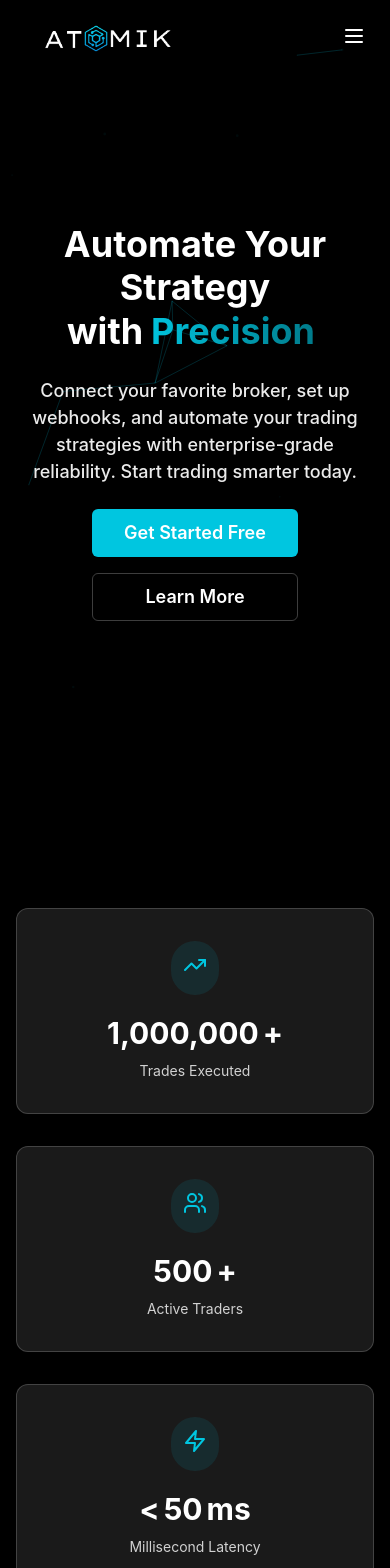
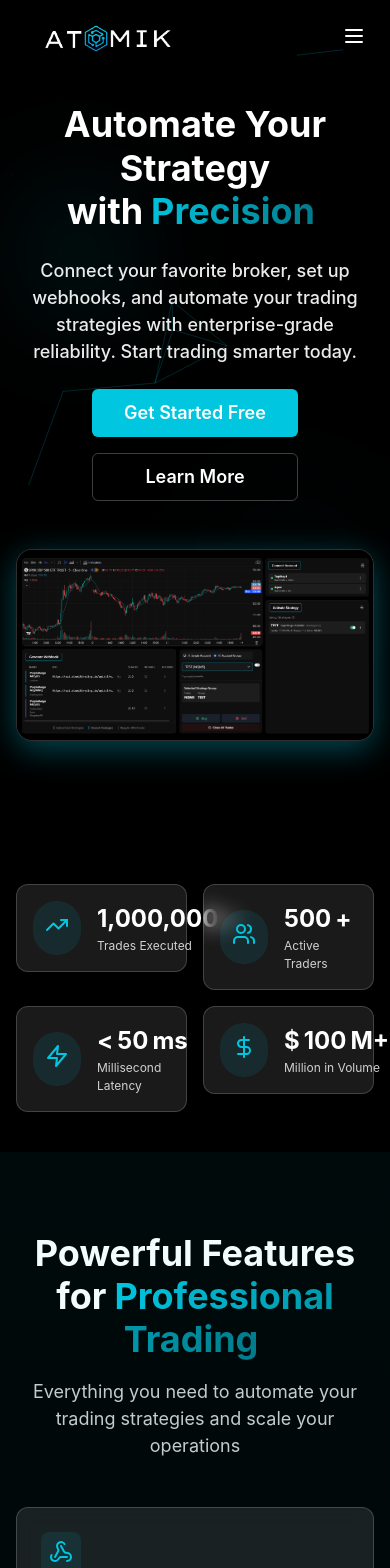
Before and after one commit to elcapitan88/ATOMIK-frontend, a React (Create React App) app: page / in a window 390 px wide. Shown: the top 1568 px of the page. Built offline with nearby package versions, Linux system fonts and the light colour scheme; what configcat-react would draw is missing.

Commit message:
Updates to make homepage more mobile friendly. Add hero image

```diff
--- a/src/components/pages/Homepage/Footer.js
+++ b/src/components/pages/Homepage/Footer.js
@@ -8,6 +8,9 @@ import {
   VStack,
   HStack,
   Icon,
+  Divider,
+  Flex,
+  Image
 } from '@chakra-ui/react';
 import { Link as RouterLink } from 'react-router-dom';
 import { Mail, Youtube } from 'lucide-react';
@@ -32,24 +35,59 @@ const TikTokIcon = ({ size = 24, ...props }) => (
   </Icon>
 );
 
+// A simple footer link component
+const FooterLink = ({ label, href }) => (
+  <Box
+    as="a"
+    href={href}
+    color="whiteAlpha.800"
+    _hover={{ color: "rgba(0, 198, 224, 1)" }}
+    fontSize={{ base: "xs", md: "sm" }}
+    transition="color 0.2s"
+    py={{ base: 1, md: 1.5 }}
+  >
+    {label}
+  </Box>
+);
+
 const Footer = () => {
-  const productLinks = [
-    { label: 'Features', href: '#features' },
-    { label: 'Security', href: '#security' },
-    { label: 'Pricing', href: '#pricing' },
-    { label: 'Resources', href: '#resources' },
-  ];
-
-  const companyLinks = [
-    { label: 'Contact', href:`mailto:${encodeURIComponent('support@atomiktrading.io')}?subject=${encodeURIComponent('[AtomikTrading Support]')}`},
-    { label: 'Partners', href: '/partners' },
-  ];
-
-  const legalLinks = [
-    { label: 'Privacy Policy', href: 'https://docs.atomiktrading.io/docs/legal/privacy-policy' },
-    { label: 'Terms of Service', href: 'https://docs.atomiktrading.io/docs/legal/terms-of-service' },
-    { label: 'Cookie Policy', href: 'https://docs.atomiktrading.io/docs/legal/cookie-policy' },
-    { label: 'Data Protection', href: '/data-protection' },
+  // Organize all links into a single array for mobile
+  const allLinks = [
+    {
+      label: "Features",
+      href: "#features",
+      group: "Product"
+    },
+    {
+      label: "Security",
+      href: "#security",
+      group: "Product"
+    },
+    {
+      label: "Pricing",
+      href: "#pricing",
+      group: "Product"
+    },
+    {
+      label: "Contact",
+      href: `mailto:${encodeURIComponent('support@atomiktrading.io')}?subject=${encodeURIComponent('[AtomikTrading Support]')}`,
+      group: "Company"
+    },
+    {
+      label: "Partners",
+      href: "/partners",
+      group: "Company"
+    },
+    {
+      label: "Privacy Policy",
+      href: "https://docs.atomiktrading.io/docs/legal/privacy-policy",
+      group: "Legal"
+    },
+    {
+      label: "Terms of Service",
+      href: "https://docs.atomiktrading.io/docs/legal/terms-of-service",
+      group: "Legal"
+    }
   ];
 
   const socialLinks = [
@@ -67,7 +105,6 @@ const Footer = () => {
       borderTop="1px solid"
       borderColor="whiteAlpha.200"
       position="relative"
-      overflow="hidden"
     >
       {/* Background Gradient */}
       <Box
@@ -80,111 +117,34 @@ const Footer = () => {
         pointerEvents="none"
       />
 
-      <Container maxW="7xl" py={16} px={{ base: 4, md: 8 }} position="relative">
-        <SimpleGrid
-          templateColumns={{ base: '1fr', md: '2fr 1fr 1fr 1fr' }}
-          spacing={8}
-          mb={12}
+      <Container maxW="7xl" py={{ base: 10, md: 16 }} px={{ base: 4, md: 8 }}>
+        {/* Main Footer Content */}
+        <Flex
+          direction={{ base: "column", md: "row" }}
+          justify="space-between"
+          mb={{ base: 8, md: 12 }}
         >
           {/* Company Info */}
-          <VStack align="flex-start" spacing={6}>
+          <Box
+            mb={{ base: 8, md: 0 }}
+            maxW={{ base: "full", md: "350px" }}
+            textAlign={{ base: "center", md: "left" }}
+          >
             <RouterLink to="/">
-              <Text fontSize="2xl" fontWeight="bold">
+              <Text fontSize="2xl" fontWeight="bold" mb={3}>
                 AtomikTrading
               </Text>
             </RouterLink>
-            <Text color="whiteAlpha.800">
+            <Text color="whiteAlpha.800" mb={4} fontSize={{ base: "sm", md: "md" }}>
               Professional-grade webhook-based trading automation platform. Connect your favorite broker and automate your trading strategies with ease.
             </Text>
-          </VStack>
 
-          {/* Product Links */}
-          <VStack align="flex-start" spacing={4}>
-            <Text fontWeight="medium" fontSize="lg">Product</Text>
-            {productLinks.map((link) => (
-              <Box
-                key={link.label}
-                as="a"
-                href={link.href}
-                color="whiteAlpha.800"
-                _hover={{ color: "rgba(0, 198, 224, 1)" }}
-                fontSize="sm"
-              >
-                {link.label}
-              </Box>
-            ))}
-          </VStack>
-
-          {/* Company Links */}
-          <VStack align="flex-start" spacing={4}>
-            <Text fontWeight="medium" fontSize="lg">Company</Text>
-            {companyLinks.map((link) => (
-              <Box
-                key={link.label}
-                as="a"
-                href={link.href}
-                color="whiteAlpha.800"
-                _hover={{ color: "rgba(0, 198, 224, 1)" }}
-                fontSize="sm"
-              >
-                {link.label}
-              </Box>
-            ))}
-          </VStack>
-
-          {/* Legal Links */}
-          <VStack align="flex-start" spacing={4}>
-            <Text fontWeight="medium" fontSize="lg">Legal</Text>
-            {legalLinks.map((link) => (
-              <Box
-                key={link.label}
-                as="a"
-                href={link.href}
-                color="whiteAlpha.800"
-                _hover={{ color: "rgba(0, 198, 224, 1)" }}
-                fontSize="sm"
-              >
-                {link.label}
-              </Box>
-            ))}
-          </VStack>
-        </SimpleGrid>
-
-        <Box
-          borderTop="1px solid"
-          borderColor="whiteAlpha.200"
-          pt={8}
-        >
-          {/* Bottom Bar */}
-          <Stack
-            direction={{ base: 'column', md: 'row' }}
-            justify={{ base: 'center', md: 'space-between' }}
-            align="center"
-            spacing={{ base: 4, md: 0 }}
-          >
-            <Text color="whiteAlpha.600" fontSize="sm">
-              © {new Date().getFullYear()} AtomikTrading. All rights reserved.
-            </Text>
-
-            {/* BetterStack Status Badge */}
-            <Box
-              display="flex"
-              justifyContent="center"
-              mx={{ base: 0, md: 4 }}
-              my={{ base: 4, md: 0 }}
+            {/* Social Links */}
+            <HStack
+              spacing={4}
+              mb={{ base: 2, md: 0 }}
+              justify={{ base: "center", md: "flex-start" }}
             >
-              <iframe
-                src="https://status.atomiktrading.io/badge?theme=dark"
-                width="250"
-                height="30"
-                frameBorder="0"
-                scrolling="no"
-                style={{ colorScheme: 'normal' }}
-                title="Service Status"
-              />
-            </Box>
-
-            <HStack spacing={4}>
               {socialLinks.map((social) => (
                 <Box
                   key={social.label}
@@ -194,14 +154,102 @@ const Footer = () => {
                   rel="noopener noreferrer"
                   color="whiteAlpha.800"
                   _hover={{ color: "rgba(0, 198, 224, 1)" }}
-                  transition="color 0.2s"
                 >
                   <Icon as={social.icon} boxSize={5} />
                 </Box>
               ))}
             </HStack>
-          </Stack>
-        </Box>
+          </Box>
+
+          {/* Desktop Footer Links */}
+          <SimpleGrid
+            display={{ base: 'none', md: 'grid' }}
+            columns={3}
+            spacing={12}
+          >
+            {/* Product Links */}
+            <VStack align="flex-start" spacing={3}>
+              <Text fontWeight="medium" fontSize="md" mb={1}>
+                Product
+              </Text>
+              {allLinks.filter(link => link.group === "Product").map(link => (
+                <FooterLink key={link.label} {...link} />
+              ))}
+            </VStack>
+
+            {/* Company Links */}
+            <VStack align="flex-start" spacing={3}>
+              <Text fontWeight="medium" fontSize="md" mb={1}>
+                Company
+              </Text>
+              {allLinks.filter(link => link.group === "Company").map(link => (
+                <FooterLink key={link.label} {...link} />
+              ))}
+            </VStack>
+
+            {/* Legal Links */}
+            <VStack align="flex-start" spacing={3}>
+              <Text fontWeight="medium" fontSize="md" mb={1}>
+                Legal
+              </Text>
+              {allLinks.filter(link => link.group === "Legal").map(link => (
+                <FooterLink key={link.label} {...link} />
+              ))}
+            </VStack>
+          </SimpleGrid>
+
+          {/* Mobile Footer Links - Simple 2-column grid without collapsible sections */}
+          <SimpleGrid
+            display={{ base: 'grid', md: 'none' }}
+            columns={2}
+            spacing={3}
+            w="full"
+            justifyItems="center"
+            textAlign="center"
+          >
+            {allLinks.map(link => (
+              <FooterLink key={link.label} {...link} />
+            ))}
+          </SimpleGrid>
+        </Flex>
+
+        {/* Divider */}
+        <Divider borderColor="whiteAlpha.200" mb={6} />
+
+        {/* Bottom Bar - Simple layout with status badge */}
+        <Flex
+          direction={{ base: 'column', sm: 'row' }}
+          justify="space-between"
+          align={{ base: 'center', sm: 'center' }}
+          wrap="wrap"
+          gap={4}
+        >
+          <Text
+            color="whiteAlpha.600"
+            fontSize="xs"
+            textAlign={{ base: 'center', sm: 'left' }}
+            order={{ base: 2, sm: 1 }}
+          >
+            © {new Date().getFullYear()} AtomikTrading. All rights reserved.
+          </Text>
+
+          {/* Status Badge - Hidden on very small screens */}
+          <Box
+            order={{ base: 1, sm: 2 }}
+            maxW={{ base: "200px", sm: "250px" }}
+            h="30px"
+            overflow="hidden"
+          >
+            <iframe
+              src="https://status.atomiktrading.io/badge?theme=dark"
+              width="100%"
+              height="30"
+              frameBorder="0"
+              scrolling="no"
+              title="Service Status"
+            />
+          </Box>
+        </Flex>
       </Container>
     </Box>
   );
--- a/src/components/pages/Homepage/Hero.js
+++ b/src/components/pages/Homepage/Hero.js
@@ -1,5 +1,5 @@
 import React from 'react';
-import { Box, Container, Heading, Text, Button, Stack, VStack } from '@chakra-ui/react';
+import { Box, Container, Heading, Text, Button, Stack, VStack, Image } from '@chakra-ui/react';
 import { motion } from 'framer-motion';
 import { Link as RouterLink } from 'react-router-dom';
 import ParticleBackground from './ParticleBackground';
@@ -16,15 +16,41 @@ const Hero = () => {
       bg="black"
       overflow="hidden"
     >
-      {/* Particle Effect */}
+      {/* Particle Effect Background */}
       <ParticleBackground />
 
-      <Container maxW="7xl" position="relative" px={{ base: 4, md: 8 }}>
+      {/* Background Gradient Elements */}
+      <Box
+        position="absolute"
+        top="15%"
+        left="5%"
+        width="30%"
+        height="30%"
+        bgGradient="radial(circle, rgba(0,198,224,0.15) 0%, rgba(0,0,0,0) 70%)"
+        filter="blur(50px)"
+        zIndex={0}
+        pointerEvents="none"
+      />
+
+      <Box
+        position="absolute"
+        bottom="10%"
+        right="5%"
+        width="40%"
+        height="40%"
+        bgGradient="radial(circle, rgba(0,198,224,0.05) 0%, rgba(0,0,0,0) 70%)"
+        filter="blur(60px)"
+        zIndex={0}
+        pointerEvents="none"
+      />
+
+      <Container maxW="7xl" position="relative" px={{ base: 4, md: 8 }} zIndex={1}>
         <Stack
           direction={{ base: 'column', lg: 'row' }}
-          spacing={{ base: 8, lg: 20 }}
+          spacing={{ base: 12, lg: 8 }}
           align="center"
           justify="space-between"
+          py={{ base: 12, md: 16 }}
         >
           {/* Content - Left Side */}
           <VStack
@@ -57,17 +83,21 @@ const Hero = () => {
               </Heading>
             </MotionBox>
 
-            {/* Optimized LCP element - direct rendering without animation delay */}
-            <Text
-              fontSize={{ base: 'lg', md: 'xl' }}
-              color="whiteAlpha.900"
-              maxW="600px"
-              display="block"
-              id="hero-description"
-              // Add these properties:
-              fontWeight="medium"
-              dangerouslySetInnerHTML={{ __html: "Connect your favorite broker, set up webhooks, and automate your trading strategies with enterprise-grade reliability. Start trading smarter today." }}
-            />
+            {/* Description Text */}
+            <MotionBox
+              initial={{ opacity: 0, y: 20 }}
+              animate={{ opacity: 1, y: 0 }}
+              transition={{ duration: 0.8, delay: 0.2 }}
+            >
+              <Text
+                fontSize={{ base: 'lg', md: 'xl' }}
+                color="whiteAlpha.900"
+                maxW="600px"
+                fontWeight="medium"
+              >
+                Connect your favorite broker, set up webhooks, and automate your trading strategies with enterprise-grade reliability. Start trading smarter today.
+              </Text>
+            </MotionBox>
 
             <MotionBox
               initial={{ opacity: 0, y: 20 }}
@@ -87,6 +117,8 @@ const Hero = () => {
                     color="white"
                     _hover={{
                       bg: 'rgba(0, 198, 224, 0.8)',
+                      transform: 'translateY(-2px)',
+                      boxShadow: '0 4px 12px rgba(0, 198, 224, 0.25)'
                     }}
                     px={8}
                   >
@@ -112,26 +144,43 @@ const Hero = () => {
             </MotionBox>
           </VStack>
 
-          {/* Right Side - Placeholder for image/animation */}
+          {/* Right Side - Dashboard Image */}
           <MotionBox
             initial={{ opacity: 0, scale: 0.8 }}
             animate={{ opacity: 1, scale: 1 }}
             transition={{ duration: 1 }}
             w={{ base: 'full', lg: '50%' }}
-            display={{ base: 'none', lg: 'block' }}
+            display={{ base: 'block', lg: 'block' }}
           >
             <Box
-              w="full"
-              h="500px"
-              bg="rgba(255,255,255,0.1)"
+              width="100%"
+              maxW={{ base: "100%", md: "700px", lg: "600px" }}
+              mx="auto"
+              position="relative"
               borderRadius="2xl"
-              position="relative"
               overflow="hidden"
               boxShadow="0 8px 32px 0 rgba(0, 198, 224, 0.37)"
-              backdropFilter="blur(10px)"
               border="1px solid rgba(255,255,255,0.18)"
+              bg="rgba(0,0,0,0.2)"
+              // This maintains 16:9 aspect ratio
+              _before={{
+                content: '""',
+                display: 'block',
+                paddingTop: '53.25%' // 16:9 Aspect Ratio
+              }}
             >
-              {/* You can add a trading chart or platform preview here */}
+              {/* Dashboard Image */}
+              <Image
+                src="/images/dashboard.png"
+                alt="Atomik Trading Dashboard"
+                position="absolute"
+                top="0"
+                left="0"
+                width="100%"
+                height="100%"
+                objectFit="cover"
+                objectPosition="center"
+              />
             </Box>
           </MotionBox>
         </Stack>
--- a/src/components/pages/Homepage/Statistics.js
+++ b/src/components/pages/Homepage/Statistics.js
@@ -1,5 +1,5 @@
 import React from 'react';
-import { Box, Container, SimpleGrid, Text, VStack, HStack, Icon } from '@chakra-ui/react';
+import { Box, Container, Flex, Text, VStack, HStack, Icon, SimpleGrid } from '@chakra-ui/react';
 import { TrendingUp, Users, Zap, DollarSign } from 'lucide-react';
 import { motion } from 'framer-motion';
 import CountUp from 'react-countup';
@@ -7,35 +7,46 @@ import CountUp from 'react-countup';
 const MotionBox = motion(Box);
 
 const StatBox = ({ icon, value, label, prefix = '', suffix = '' }) => (
-  <VStack
-    spacing={4}
-    p={8}
+  <Flex
+    direction={{ base: "row", md: "column" }}
+    align={{ base: "center", md: "center" }}
+    p={{ base: 4, md: 8 }}
     bg="rgba(255, 255, 255, 0.1)"
     backdropFilter="blur(10px)"
     borderRadius="xl"
     border="1px solid rgba(255, 255, 255, 0.18)"
+    gap={{ base: 4, md: 0 }}
   >
     <Box
       p={3}
       bg="rgba(0, 198, 224, 0.1)"
       borderRadius="full"
       color="rgba(0, 198, 224, 1)"
+      flexShrink={0}
+      mb={{ base: 0, md: 4 }}
     >
       <Icon as={icon} boxSize={6} />
     </Box>
-    <VStack spacing={1}>
+    <VStack
+      spacing={{ base: 0, md: 1 }}
+      align={{ base: "flex-start", md: "center" }}
+    >
       <HStack spacing={1} align="center">
-        {prefix && <Text color="white" fontSize="3xl" fontWeight="bold">{prefix}</Text>}
-        <Text color="white" fontSize="3xl" fontWeight="bold">
+        {prefix && <Text color="white" fontSize={{ base: "2xl", md: "3xl" }} fontWeight="bold">{prefix}</Text>}
+        <Text color="white" fontSize={{ base: "2xl", md: "3xl" }} fontWeight="bold">
           <CountUp end={value} duration={2.5} separator="," />
         </Text>
-        {suffix && <Text color="white" fontSize="3xl" fontWeight="bold">{suffix}</Text>}
+        {suffix && <Text color="white" fontSize={{ base: "2xl", md: "3xl" }} fontWeight="bold">{suffix}</Text>}
       </HStack>
-      <Text color="whiteAlpha.800" fontSize="sm">
+      <Text
+        color="whiteAlpha.800"
+        fontSize={{ base: "xs", md: "sm" }}
+        textAlign={{ base: "left", md: "center" }}
+      >
         {label}
       </Text>
     </VStack>
-  </VStack>
+  </Flex>
 );
 
 const Statistics = () => {
@@ -71,9 +82,10 @@ const Statistics = () => {
   ];
 
   return (
-    <Box py={16} bg="black" position="relative">
+    <Box py={{ base: 10, md: 16 }} bg="black" position="relative">
       <Container maxW="7xl" px={{ base: 4, md: 8 }}>
-        <SimpleGrid columns={{ base: 1, md: 2, lg: 4 }} spacing={8}>
+        {/* On small screens, show stats in 2 rows of 2 */}
+        <SimpleGrid columns={{ base: 2, md: 4 }} spacing={{ base: 4, md: 8 }}>
           {stats.map((stat, index) => (
             <MotionBox
               key={stat.label}
```
Also changed, not shown: src/components/pages/Homepage/IntegrationPartners.js (+40 -15 lines).
